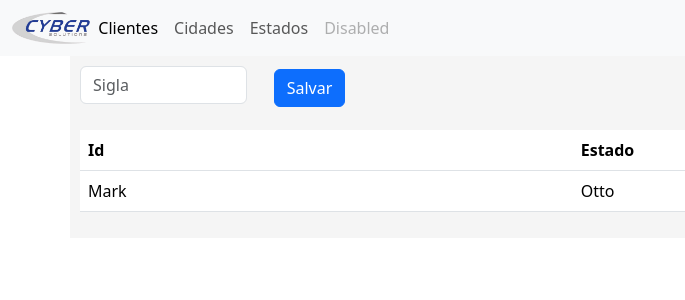
After one commit to Felipe-Pereira-Martins/cadastro-crud-javascript, a PHP site: page /pages/states.php in a window 1280 px wide. The commit adds this page. Shown: the top 300 px of the page, without its empty margins (0-685 px from the left). Run offline with PHP 8.4, Linux system fonts and the light colour scheme.

```diff
--- a/pages/header.php
+++ b/pages/header.php
@@ -0,0 +1,39 @@
+<!DOCTYPE html>
+<html lang="pt-br">
+
+<head>
+    <meta charset="UTF-8">
+    <meta name="viewport" content="width=device-width, initial-scale=1.0">
+    <title>Cyber Solutions - CRUD System</title>
+    <link href="https://cdn.jsdelivr.net/npm/bootstrap@5.3.8/dist/css/bootstrap.min.css" rel="stylesheet" integrity="sha384-sRIl4kxILFvY47J16cr9ZwB07vP4J8+LH7qKQnuqkuIAvNWLzeN8tE5YBujZqJLB" crossorigin="anonymous">
+    <script src="https://cdn.jsdelivr.net/npm/bootstrap@5.3.8/dist/js/bootstrap.bundle.min.js" integrity="sha384-FKyoEForCGlyvwx9Hj09JcYn3nv7wiPVlz7YYwJrWVcXK/BmnVDxM+D2scQbITxI" crossorigin="anonymous"></script>
+</head>
+
+<body>
+    <nav class="navbar navbar-expand-lg bg-body-tertiary">
+        <div class="container-fluid">
+           <img src="../img/logo.png" alt="Logo Cyber Solutions" style="height:2rem; object-fit:contain;">
+            <button class="navbar-toggler" type="button" data-bs-toggle="collapse" data-bs-target="#navbarNav" aria-controls="navbarNav" aria-expanded="false" aria-label="Toggle navigation">
+                <span class="navbar-toggler-icon"></span>
+            </button>
+            <div class="collapse navbar-collapse" id="navbarNav">
+                <ul class="navbar-nav">
+                    <li class="nav-item">
+                        <a class="nav-link active link-underline link-underline-primary" aria-current="page" href="pages/client.php">Clientes</a>
+                    </li>
+                    <li class="nav-item">
+                        <a class="nav-link" href="pages/city.php">Cidades</a>
+                    </li>
+                    <li class="nav-item">
+                        <a class="nav-link" href="pages/states.php">Estados</a>
+                    </li>
+                    <li class="nav-item">
+                        <a class="nav-link disabled" aria-disabled="true">Disabled</a>
+                    </li>
+                </ul>
+            </div>
+        </div>
+    </nav>
+</body>
+
+</html>
--- /dev/null
+++ b/pages/states.php
@@ -0,0 +1,47 @@
+<?php
+require_once 'header.php';
+?>
+<div class="container" style="background:#f5f5f5; padding: 10px">
+    <div class="row">
+        <form id="form"></form>
+        <div class="col-md-2">
+            <input type="text" readonly class="form-control" id="name" name="name" placeholder="Sigla">
+        </div>
+        <div class="col-md-2">
+            <button type="submit" class="btn btn-primary" style="margin: 3px">Salvar</button>
+            <!-- Quando o botão for pressionado ele irá fazer uma submissão do formulário, dispara as informações
+            do formulário sendo enviado via JavaScript que vai tentar chamar um arquivo no qual tentará inserir sem
+            recarregar a página, ele vai atualizar os dados na tabela, que irá está dentro do id list
+            iremos utilizar o AJAX, mais info de como funciona comentário no bloco AJAX -->
+        </div>
+    </div>
+
+    <div id="list">
+        <!-- Iremos trabalhar com o list para fazer referencia com o JavaScript -->
+
+        <!-- Tabela -->
+        <table class="table" style="margin-top: 20px">
+            <thead>
+                <tr>
+                    <th scope="col">Id</th>
+                    <th scope="col">Estado</th>
+                </tr>
+            </thead>
+            <tbody>
+                <tr>
+                    <td>Mark</td>
+                    <td>Otto</td>
+                </tr>
+        </table>
+    </div>
+</div>
+
+<!-- AJAX -->
+
+<!-- Chamada do Formulário -->
+<script></script>
+
+<!-- PHP e JavaScript -->
+<!-- Iremos utilizar o método POST -->
+<!-- o id name vai para o JavaScript, no id daremos a referencia do campo input no JavaScript -->
+<!-- o name name vai para o PHP, no caso como daremos referencia ao campo input no PHP -->
```
Also changed, not shown: index.php (+3 -13 lines), img/logo.png (added), pages/city.php (added).
